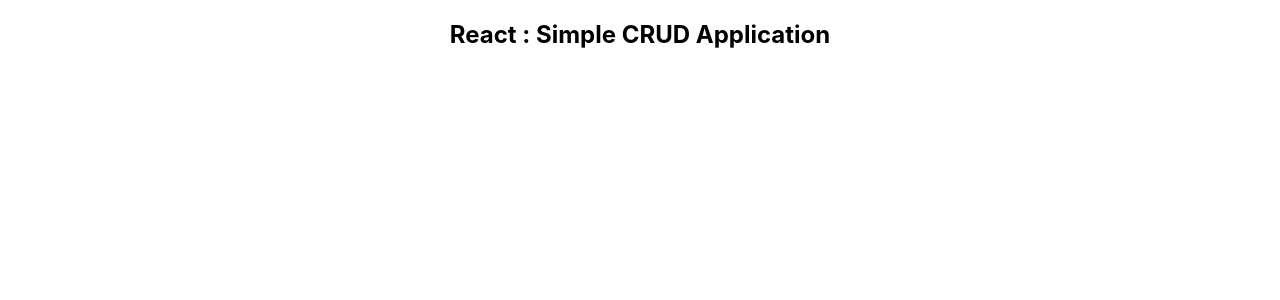
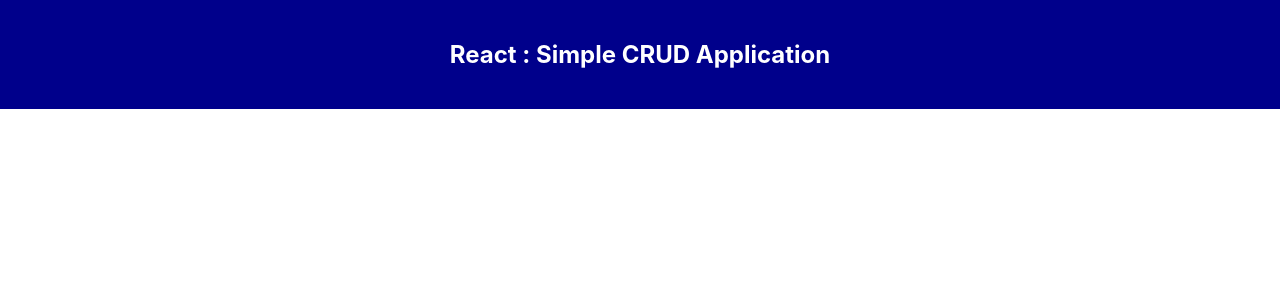
Before and after one commit to RayhanKabir29/react-typescript-crud, a React (Create React App) app: page / in a window 1280 px wide. Shown: the top 300 px of the page. Built offline with nearby package versions, Linux system fonts and the light colour scheme.

Commit message:
dummy data

```diff
--- a/src/App.css
+++ /dev/null
@@ -1,38 +0,0 @@
-.App {
-  text-align: center;
-}
-
-.App-logo {
-  height: 40vmin;
-  pointer-events: none;
-}
-
-@media (prefers-reduced-motion: no-preference) {
-  .App-logo {
-    animation: App-logo-spin infinite 20s linear;
-  }
-}
-
-.App-header {
-  background-color: #282c34;
-  min-height: 100vh;
-  display: flex;
-  flex-direction: column;
-  align-items: center;
-  justify-content: center;
-  font-size: calc(10px + 2vmin);
-  color: white;
-}
-
-.App-link {
-  color: #61dafb;
-}
-
-@keyframes App-logo-spin {
-  from {
-    transform: rotate(0deg);
-  }
-  to {
-    transform: rotate(360deg);
-  }
-}
--- a/src/App.tsx
+++ b/src/App.tsx
@@ -1,4 +1,3 @@
-import "./App.css";
 import Home from "./components/Home";
 
 function App() {
--- /dev/null
+++ b/src/components/Employee.type.tsx
@@ -0,0 +1,14 @@
+export interface IEmployee {
+  id: string;
+  firstName: string;
+  lastName: string;
+  email: string;
+}
+export const dummyEmployeeList: IEmployee[] = [
+  {
+    id: new Date().toJSON().toString(),
+    firstName: "Rayhan",
+    lastName: "Kabir",
+    email: "kabir@gmail.com",
+  },
+];
--- a/src/components/Header/Header.style.css
+++ b/src/components/Header/Header.style.css
@@ -0,0 +1,6 @@
+.header {
+  background-color: darkblue;
+  text-align: center;
+  padding: 20px 0;
+  color: #fff;
+}
--- a/src/components/Header/Header.tsx
+++ b/src/components/Header/Header.tsx
@@ -1,11 +1,11 @@
 import "./Header.style.css";
 const Header = () => {
   return (
-    <div>
-      <header>
+    <>
+      <header className="header">
         <h2>React : Simple CRUD Application</h2>
       </header>
-    </div>
+    </>
   );
 };
 
--- a/src/components/Home.tsx
+++ b/src/components/Home.tsx
@@ -1,6 +1,10 @@
+import { IEmployee, dummyEmployeeList } from "./Employee.type";
 import Header from "./Header/Header";
-
+import { useState } from "react";
 const Home = () => {
+  const [employeeList, setEmployeeList] = useState(
+    dummyEmployeeList as IEmployee[]
+  );
   return (
     <div>
       <Header />
```
